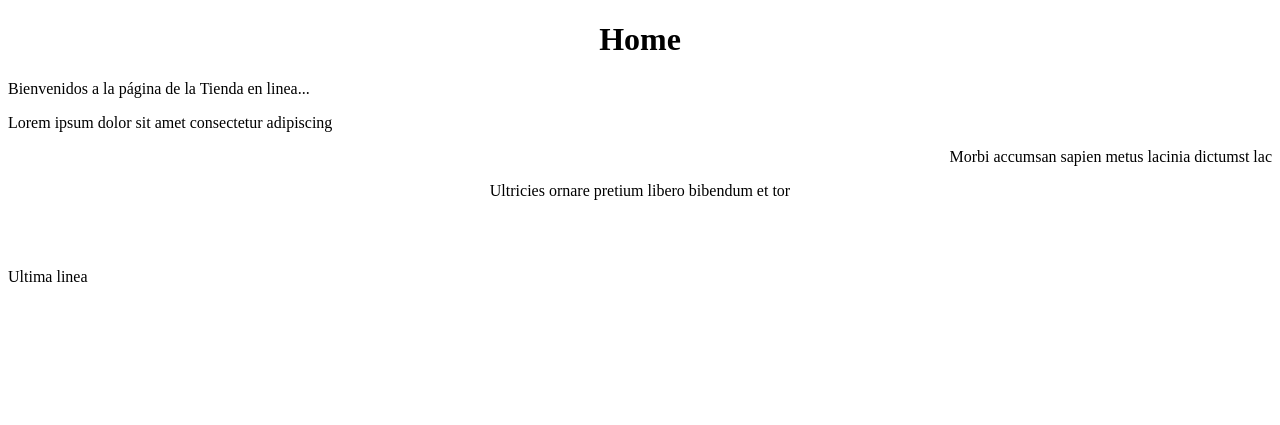
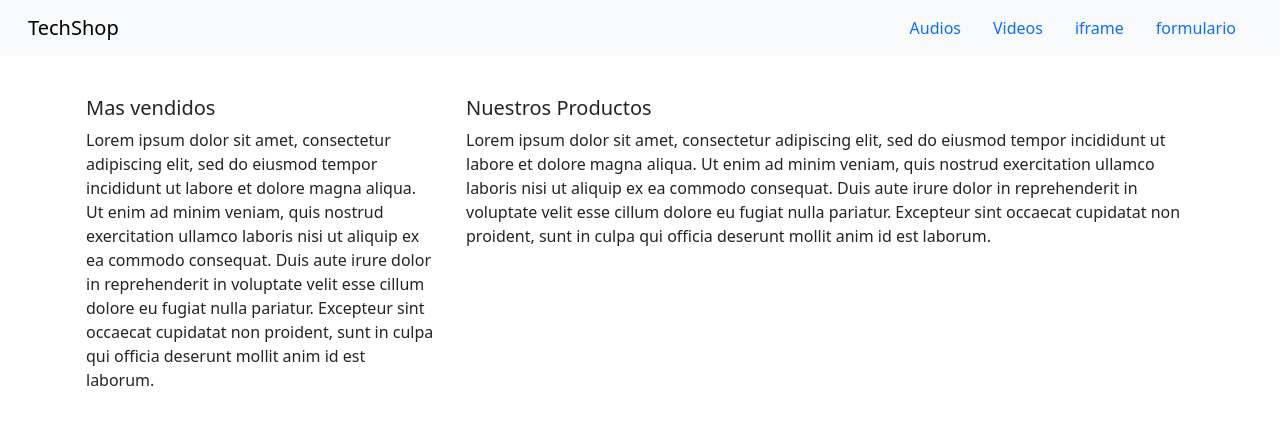
Before and after one commit to JoseAndresSequeiraConejo/Tienda-JoseAndresSequeiraConejo, a Spring Boot app: page / in a window 1280 px wide. Shown: the top 425 px of the page. Run offline with Spring Boot 4, Linux system fonts and the light colour scheme.

Commit message:
Semana 3
Parte del index

```diff
--- a/Tienda_Jose/src/main/resources/static/audios.html
+++ b/Tienda_Jose/src/main/resources/static/audios.html
@@ -19,9 +19,9 @@ Click nbfs://nbhost/SystemFileSystem/Templates/Other/html.html to edit this temp
         <nav>
             <!-- Menú de navegación (5 líneas) -->
             <ul>
-                <li><a href="#">Inicio</a></li>
-                <li><a href="#">Audios</a></li>
-                <li><a href="#">Contacto</a></li>
+                <li><a href="index.html">Inicio</a></li>
+                <li><a href="audios.html">Audios</a></li>
+                <li><a href="formulario.html">Contacto</a></li>
             </ul>
         </nav>
 
--- a/Tienda_Jose/src/main/resources/static/ejemplo8.html
+++ b/Tienda_Jose/src/main/resources/static/ejemplo8.html
@@ -4,6 +4,7 @@ Click nbfs://nbhost/SystemFileSystem/Templates/Licenses/license-default.txt to c
 Click nbfs://nbhost/SystemFileSystem/Templates/Other/html.html to edit this template
 -->
 <html>
+
     <head>
         <title>Ejemplo 8</title>
         <meta charset="UTF-8">
--- a/Tienda_Jose/src/main/resources/static/iframe.html
+++ b/Tienda_Jose/src/main/resources/static/iframe.html
@@ -16,8 +16,8 @@ Click nbfs://nbhost/SystemFileSystem/Templates/Other/html.html to edit this temp
 
         <nav>
             <ul>
-                <li><a href="#">Inicio</a></li>
-                <li><a href="#">Iframes</a></li>
+                <li><a href="index.html">Inicio</a></li>
+                <li><a href="iframe.html">Iframes</a></li>
             </ul>
         </nav>
 
--- a/Tienda_Jose/src/main/resources/static/index.html
+++ b/Tienda_Jose/src/main/resources/static/index.html
@@ -4,23 +4,55 @@ Click nbfs://nbhost/SystemFileSystem/Templates/Licenses/license-default.txt to c
 Click nbfs://nbhost/SystemFileSystem/Templates/Other/html.html to edit this template
 -->
 <html>
-    <head>
-        <title>Tienda en linea</title>
-        <meta charset="UTF-8">
-    </head>
+    <link href="https://cdn.jsdelivr.net/npm/bootstrap@5.3.6/dist/css/bootstrap.min.css" rel="stylesheet" integrity="sha384-4Q6Gf2aSP4eDXB8Miphtr37CMZZQ5oXLH2yaXMJ2w8e2ZtHTl7GptT4jmndRuHDT" crossorigin="anonymous"><!-- comment -->
+    <link href="https://cdn.jsdelivr.net/npm/bootstrap@5.3.6/dist/css/bootstrap.min.css" rel="stylesheet" integrity="sha384-4Q6Gf2aSP4eDXB8Miphtr37CMZZQ5oXLH2yaXMJ2w8e2ZtHTl7GptT4jmndRuHDT" crossorigin="anonymous">
+
+    <nav class="navbar bg-light px-3">
+        <div class="container-fluid d-flex justify-content-between align-items-center">
+            <span class="navbar-brand mb-0 h1">TechShop</span>
+            <ul class="nav justify-content-end">
+                <li class="nav-item">
+                    <a class="nav-link active" aria-current="page" href="audios.html">Audios</a>
+
+                </li>
+                <li class="nav-item">
+                    <a class="nav-link" href="videos.html">Videos</a>
+
+                </li>
+                <li class="nav-item">
+                    <a class="nav-link" href="iframe.html">iframe</a>
+
+                </li>
+                <li class="nav-item">
+                    <a class="nav-link" href="formulario.html">formulario</a>
+
+                </li>
+            </ul>
+        </div>
+    </nav>
+
+
+
+
     <body>
-        <div>
-            <h1 style="text-align: center">Home</h1>
-            <p>Bienvenidos a la página de la Tienda en linea...</p>
+        <!-- NAVBAR -->
+        <div class="container mt-4">
+            <!-- Fila (row) que contiene columnas -->
+            <div class="row">
+                <!-- Columna izquierda -->
+                <div class="col-md-4 bg-azul p-3">
+                    <h5>Mas vendidos</h5>
+                    <p>Lorem ipsum dolor sit amet, consectetur adipiscing elit, sed do eiusmod tempor incididunt ut labore et dolore magna aliqua. Ut enim ad minim veniam, quis nostrud exercitation ullamco laboris nisi ut aliquip ex ea commodo consequat. Duis aute irure dolor in reprehenderit in voluptate velit esse cillum dolore eu fugiat nulla pariatur. Excepteur sint occaecat cupidatat non proident, sunt in culpa qui officia deserunt mollit anim id est laborum.</p>
+                </div>
+
+                <!-- Columna derecha -->
+                <div class="col-md-8 bg-rojo p-3">
+                    <h5>Nuestros Productos</h5>
+                    <p>Lorem ipsum dolor sit amet, consectetur adipiscing elit, sed do eiusmod tempor incididunt ut labore et dolore magna aliqua. Ut enim ad minim veniam, quis nostrud exercitation ullamco laboris nisi ut aliquip ex ea commodo consequat. Duis aute irure dolor in reprehenderit in voluptate velit esse cillum dolore eu fugiat nulla pariatur. Excepteur sint occaecat cupidatat non proident, sunt in culpa qui officia deserunt mollit anim id est laborum.</p>
+                </div>
+            </div>
         </div>
+    </body>
 
-        <p style="text-align: left">Lorem ipsum dolor sit amet consectetur adipiscing</p>
-        <p style="text-align: right">Morbi accumsan sapien metus lacinia dictumst lac</p>
-        <p style="text-align: center">Ultricies ornare pretium libero bibendum et tor</p>
 
-        <br>
-        <br>
-
-        <p>Ultima linea</p>
-    </body>
 </html>
--- a/Tienda_Jose/src/main/resources/static/videos.html
+++ b/Tienda_Jose/src/main/resources/static/videos.html
@@ -21,9 +21,9 @@ Click nbfs://nbhost/SystemFileSystem/Templates/Other/html.html to edit this temp
         <nav>
             <!-- Menú de navegación -->
             <ul>
-                <li><a href="#">Inicio</a></li>
-                <li><a href="#">Videos</a></li>
-                <li><a href="#">Contacto</a></li>
+                <li><a href="#index.html">Inicio</a></li>
+                <li><a href="videos.html">Videos</a></li>
+                <li><a href="formulario.html">Contacto</a></li>
             </ul>
         </nav>
 
```
Also changed, not shown: Tienda_Jose/src/main/resources/Static.css/estilos.css (added, +102 -0 lines), Tienda_Jose/src/main/resources/static/ejemplo2.html (+13 -0 lines), Tienda_Jose/src/main/resources/Static.css/menu.css (renamed from Tienda_Jose/src/main/resources/static/menu.css).
